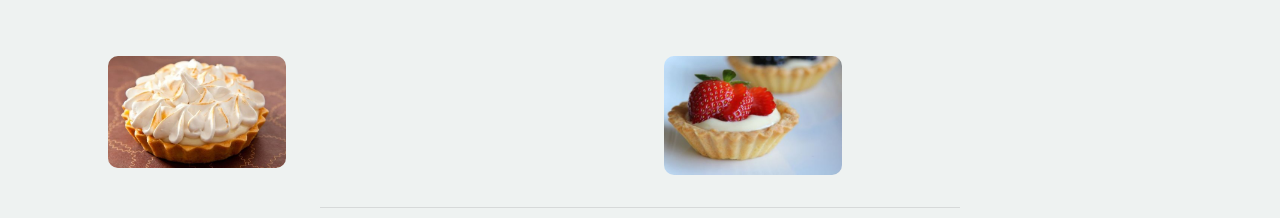
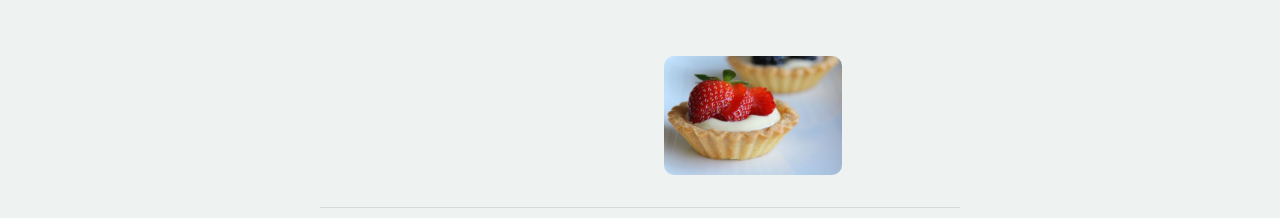
Before and after one commit to GabrielSalmazi/docesdasthe, a plain HTML site: page index.html in a window 1280 px wide. Shown: the part 60-278 px from the top of the page. Drawn offline with nearby package versions, Linux system fonts and the light colour scheme.

Commit message:
Update index.html

```diff
--- a/index.html
+++ b/index.html
@@ -206,7 +206,7 @@
     <div class="container-xl" id="fotos">
         <div class="form-group row justify-content-center mr-0 mb-0 p-0">
             <div class="col-5 m-2">
-                <img src="imagens/torta.jpeg" class=" m-2 bloco">
+
             </div>
             <div class="col-5 m-2">
                 <img src="imagens/tortamorango.jpeg" class=" m-2 bloco">
```
